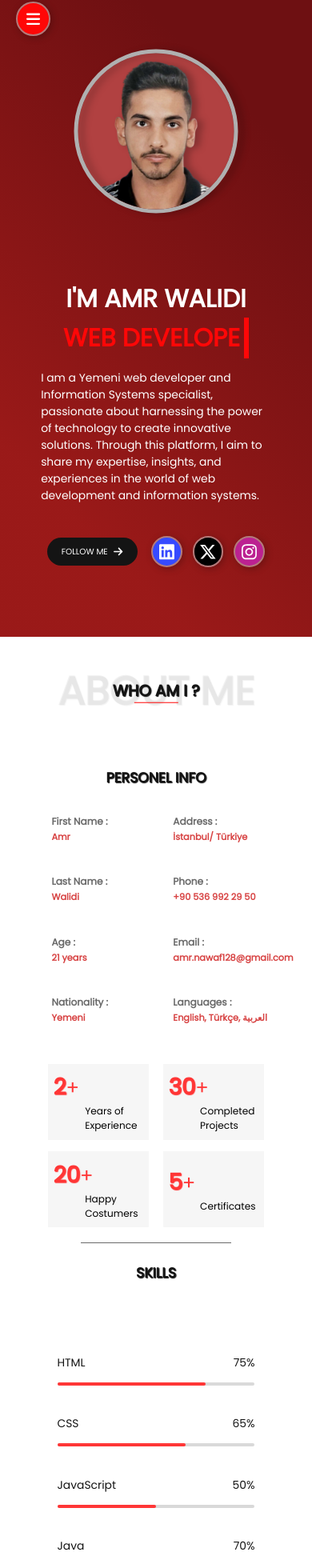
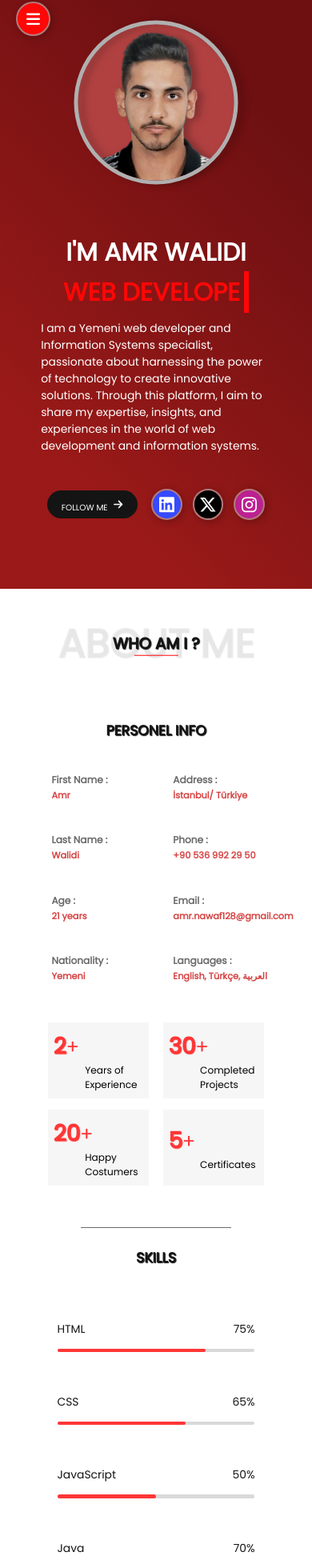
Before and after one commit to AmrWalidi/Personel-Portfolio, a React (Vite) app: page / in a window 390 px wide. Shown: the part 28-1983 px from the top of the page at 80% size. Built offline with nearby package versions, Linux system fonts and the light colour scheme.

Commit message:
adjust size css

```diff
--- a/src/App.css
+++ b/src/App.css
@@ -169,7 +169,7 @@ nav a:hover p {
     }
 }
 
-@media screen and (max-width:500px) {
+@media screen and (max-width:450px) {
     nav .icon-container {
         width: 22vw;
         justify-content: space-evenly;
--- a/src/Components/About/About.css
+++ b/src/Components/About/About.css
@@ -223,10 +223,12 @@
     .peresonel-infos {
         align-items: center;
         width: 73.33vw;
+        gap: 5.55vw;
     }
 
     .section-title {
         font-size: 4.44vw;
+        margin: 0;
     }
 
     .info-group {
@@ -271,6 +273,10 @@
         margin-left: 11.78vw;
     }
 
+    .skills-section {
+        margin-top: 13.33vw;
+    }
+
     .divider {
         width: 48.44vw;
         margin-bottom: 6.22vw;
@@ -279,7 +285,8 @@
     .skill-group {
         flex-direction: column;
         width: fit-content;
-        margin-top: 15.55vw;
+        gap: 9.78vw;
+        margin-top: 13.33vw;
     }
 
     .skill-percent-group {
--- a/src/Components/Home/Home.css
+++ b/src/Components/Home/Home.css
@@ -222,7 +222,7 @@
 @media screen and (max-width:450px) {
     #home {
         padding-left: 0;
-        padding-top: 85px;
+        padding-top: 12.44vw;
     }
 
     .name {
@@ -244,10 +244,12 @@
     .intro p {
         width: 73.78vw;
         font-size: 3.56vw;
+        margin-top: 2.22vw;
+        margin-bottom: 0;
     }
 
     .social-media {
-        margin-top: 6.66vw;
+        margin-top: 11.1vw;
         padding-bottom: 22.22vw;
         width: fit-content;
     }
@@ -282,7 +284,7 @@
     }
 
     .profile-image {
-        margin-bottom: 20vw;
+        margin-bottom: 14.67vw;
     }
 
     .profile-image div {
```
